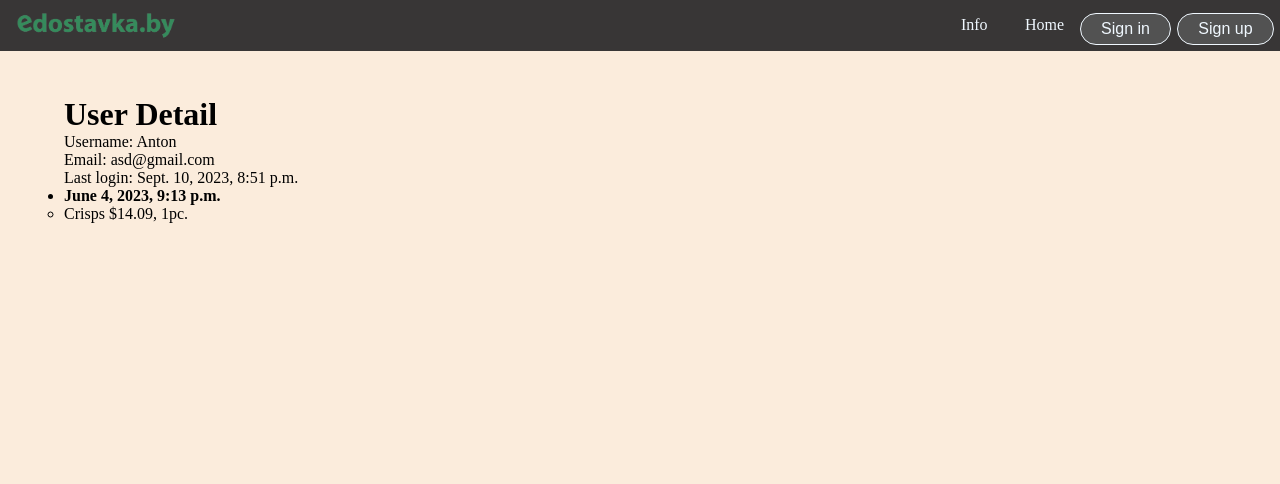
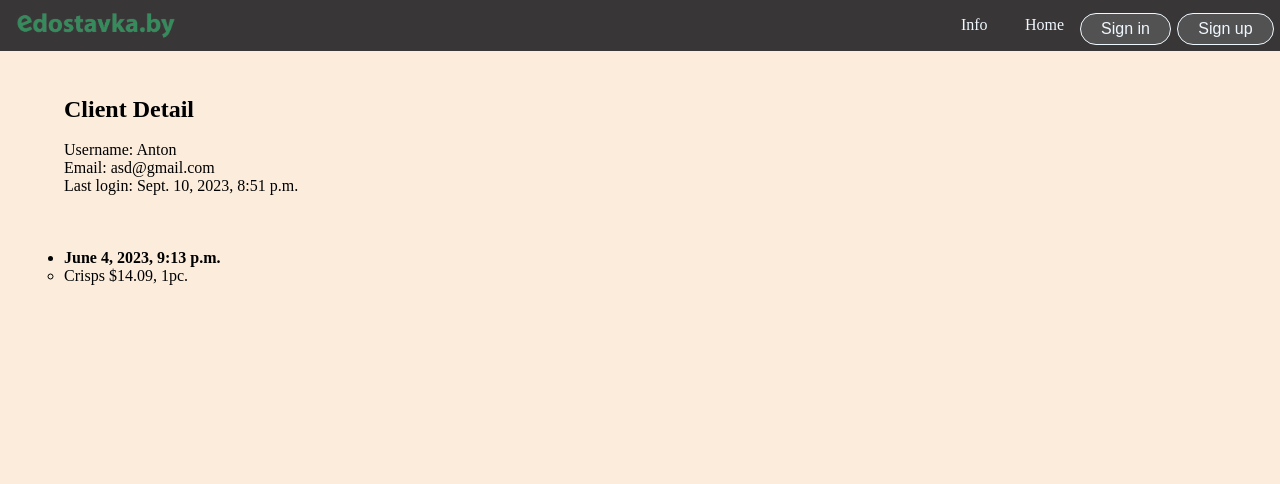
Before and after one commit to TestyCore/Front-5-sem, a Django app: page /client_list/client_detail/14/ in a window 1280 px wide. Shown: the top 484 px of the page. Run offline with Django 4.2, Linux system fonts and the light colour scheme; data comes from the database, SQL or seed files in the repository; both versions use the stored data as it was after the commit.

Commit message:
Client detail and orde list pages done

```diff
--- a/Lab_4/cart/templates/cart/detail.html
+++ b/Lab_4/cart/templates/cart/detail.html
@@ -58,7 +58,11 @@
       <h2 class="total-price">Total: {{ cart.get_total_price }} $</h2>
     </section>
 
-    <a href="{% url 'order:order_create' %}" class="pay-link">Checkout</a>
+    <form action="{% url 'order:order_create' %}" method="POST" class="order-form">
+      {{ form.as_p }}
+      <p><input type="submit" value="Checkout" class="pay-link"></p>
+      {% csrf_token %}
+    </form>
 
   </div>
 
--- a/Lab_4/client_list/templates/client_list/client_detail.html
+++ b/Lab_4/client_list/templates/client_list/client_detail.html
@@ -1,12 +1,21 @@
 {% extends "base.html" %}
 {% block content %}
 
-    <h1>User Detail</h1>
+    <div class="client-detail-page">
+
+      <section class="header">
+          <h1>Client Detail</h1>
+      </section>
+      <br>
+      <section class="clients-data">
         <p>Username: {{ usr.username }}</p>
         <p>Email: {{ usr.email }}</p>
         <p>Last login: {{ usr.last_login }}</p>
-
-
+      </section>
+      <br>
+      <br>
+      <br>
+      <section class="orders-list">
         <ul>
         {% for item in ordrs %}
           <li>
@@ -20,7 +29,6 @@
           <br>
         {% endfor %}
         </ul>
-
-
-
+      </section>
+    </div>
 {% endblock %}
```
Also changed, not shown: Lab_4/order/templates/order/order_list.html (+25 -8 lines), Lab_4/db.sqlite3. Lines whose indentation alone changed are shown as unchanged.
